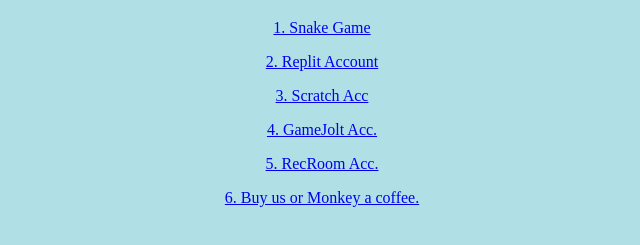
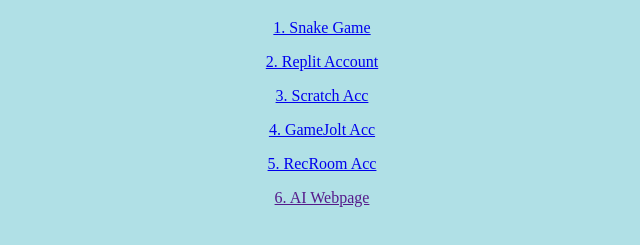
Before and after one commit to Mt-Services-c1s/Mt-Services.github.io, a plain HTML site: page index.html in a window 1280 px wide. Shown: the part 61-306 px from the top of the page, without its empty margins (318-958 px from the left). Drawn offline with Linux system fonts and the light colour scheme.

Commit message:
Update index.html

```diff
--- a/index.html
+++ b/index.html
@@ -21,13 +21,13 @@
 
   <p></p>
 
-  <a href="https://gamejolt.com/@Mt-Services">4. GameJolt Acc.</a>
+  <a href="https://gamejolt.com/@Mt-Services">4. GameJolt Acc</a>
 
     <p></p>
 
-  <a href="https://rec.net/user/Matt-blizG/rooms">5. RecRoom Acc.</a>
+  <a href="https://rec.net/user/Matt-blizG/rooms">5. RecRoom Acc</a>
 
       <p></p>
 
 
-  <a href="https://www.buymeacoffee.com/mtServices">6. Buy us or Monkey a coffee.</a>
+  <a href="">6. AI Webpage</a>
```
